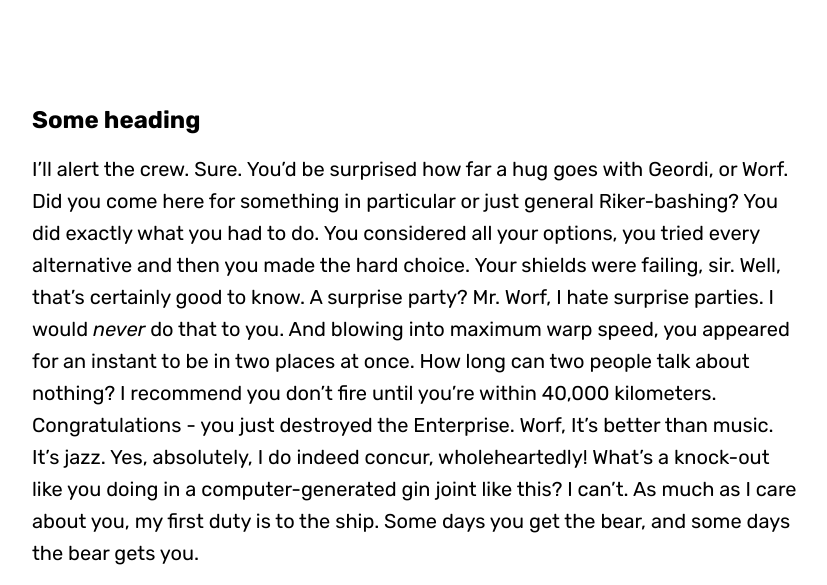
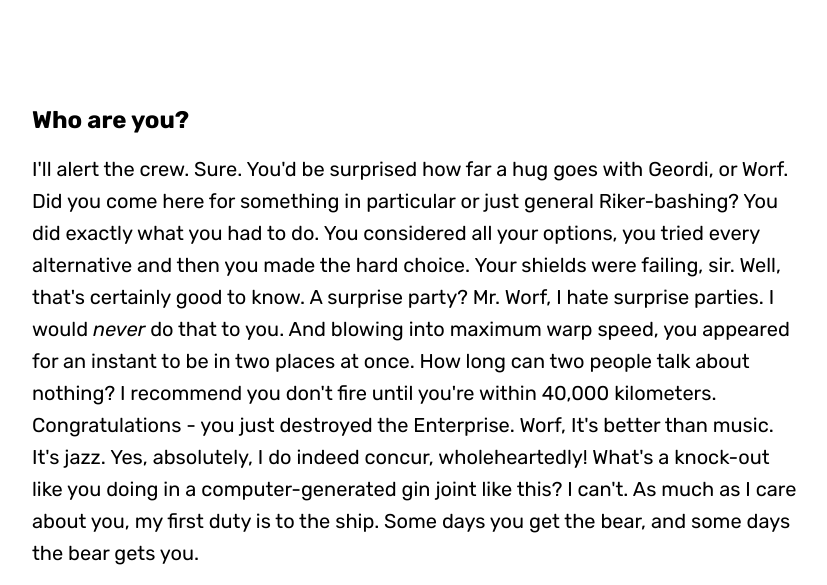
Before and after one commit to optimistguy/getprogrammed, a Jekyll site: the page built from about.md, in a window 1280 px wide. Shown: the part 733-1318 px from the top of the page, without its empty margins (224-1051 px from the left). Built offline with Jekyll 4.4.1, drawn with Linux system fonts in a browser that asks for light colours; some web fonts are replaced.

Commit message:
Updated 'about.md' via CloudCannon

```diff
--- a/about.md
+++ b/about.md
@@ -5,21 +5,4 @@ permalink: /about/
 published: true
 ---
 
-<div class="page" markdown="1">
-
-{% capture page_subtitle %}
-<img
-    class="me"
-    alt="{{ author.name }}"
-    src="{{ site.author.photo | relative_url }}"
-    srcset="{{ site.author.photo2x | relative_url }} 2x"
-/>
-{% endcapture %}
-
-{% include page/title.html title=page.title subtitle=page_subtitle %}
-
-## Some heading
-
-I'll alert the crew. Sure. You'd be surprised how far a hug goes with Geordi, or Worf. Did you come here for something in particular or just general Riker-bashing? You did exactly what you had to do. You considered all your options, you tried every alternative and then you made the hard choice. Your shields were failing, sir. Well, that's certainly good to know. A surprise party? Mr. Worf, I hate surprise parties. I would *never* do that to you. And blowing into maximum warp speed, you appeared for an instant to be in two places at once. How long can two people talk about nothing? I recommend you don't fire until you're within 40,000 kilometers. Congratulations - you just destroyed the Enterprise. Worf, It's better than music. It's jazz. Yes, absolutely, I do indeed concur, wholeheartedly! What's a knock-out like you doing in a computer-generated gin joint like this? I can't. As much as I care about you, my first duty is to the ship. Some days you get the bear, and some days the bear gets you.
-
-</div>
+<div class="page"><p>{% capture page_subtitle %} <img class="me" alt="{{ author.name }}" srcset="{{ site.author.photo2x | relative_url }} 2x" src="{{ site.author.photo | relative_url }}" /> {% endcapture %}</p><p>{% include page/title.html title=page.title subtitle=page_subtitle %}</p><h2 id="some-heading">Who are you?</h2><p>I'll alert the crew. Sure. You'd be surprised how far a hug goes with Geordi, or Worf. Did you come here for something in particular or just general Riker-bashing? You did exactly what you had to do. You considered all your options, you tried every alternative and then you made the hard choice. Your shields were failing, sir. Well, that's certainly good to know. A surprise party? Mr. Worf, I hate surprise parties. I would <em>never</em> do that to you. And blowing into maximum warp speed, you appeared for an instant to be in two places at once. How long can two people talk about nothing? I recommend you don't fire until you're within 40,000 kilometers. Congratulations - you just destroyed the Enterprise. Worf, It's better than music. It's jazz. Yes, absolutely, I do indeed concur, wholeheartedly! What's a knock-out like you doing in a computer-generated gin joint like this? I can't. As much as I care about you, my first duty is to the ship. Some days you get the bear, and some days the bear gets you.</p></div>
```
